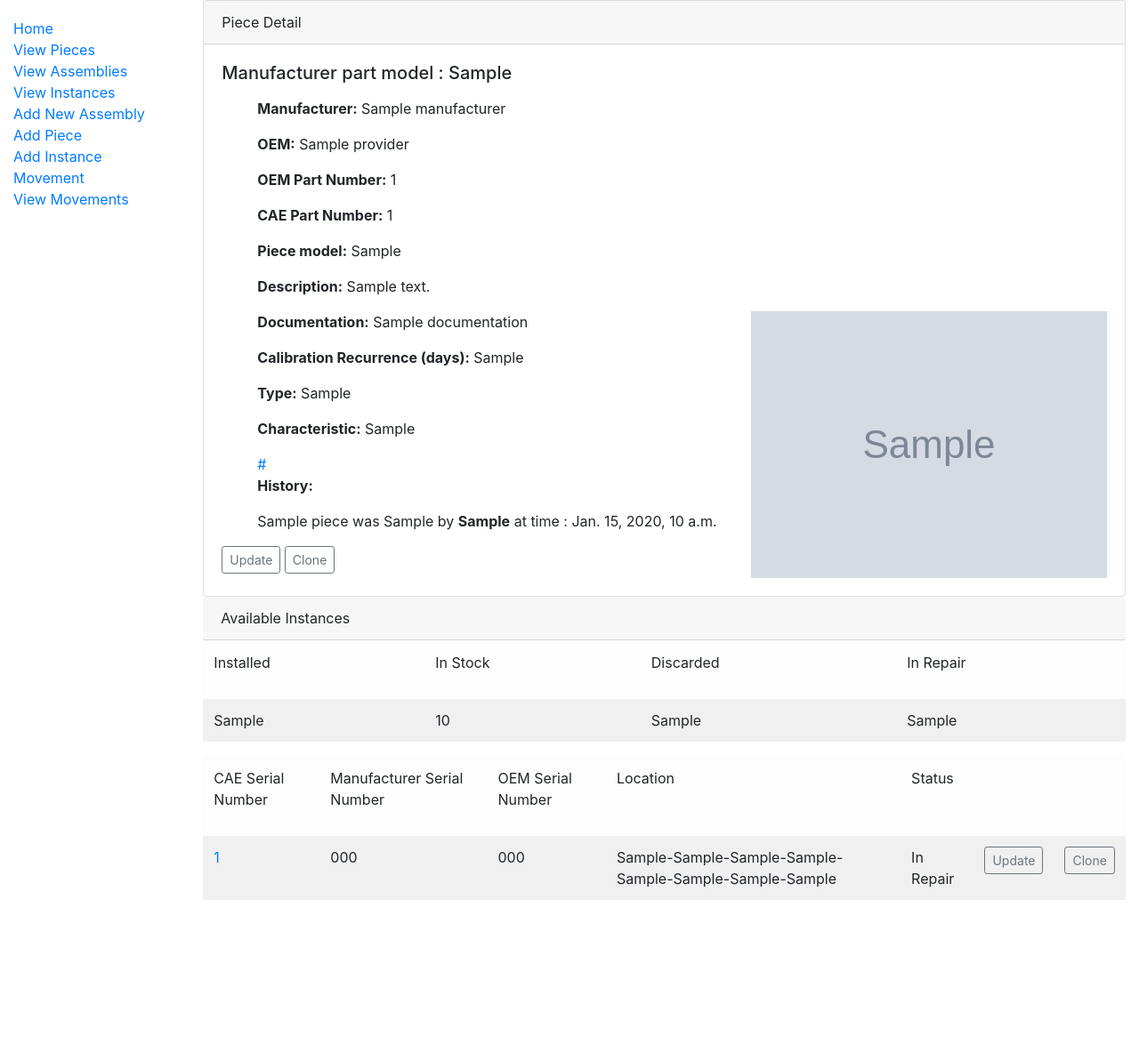
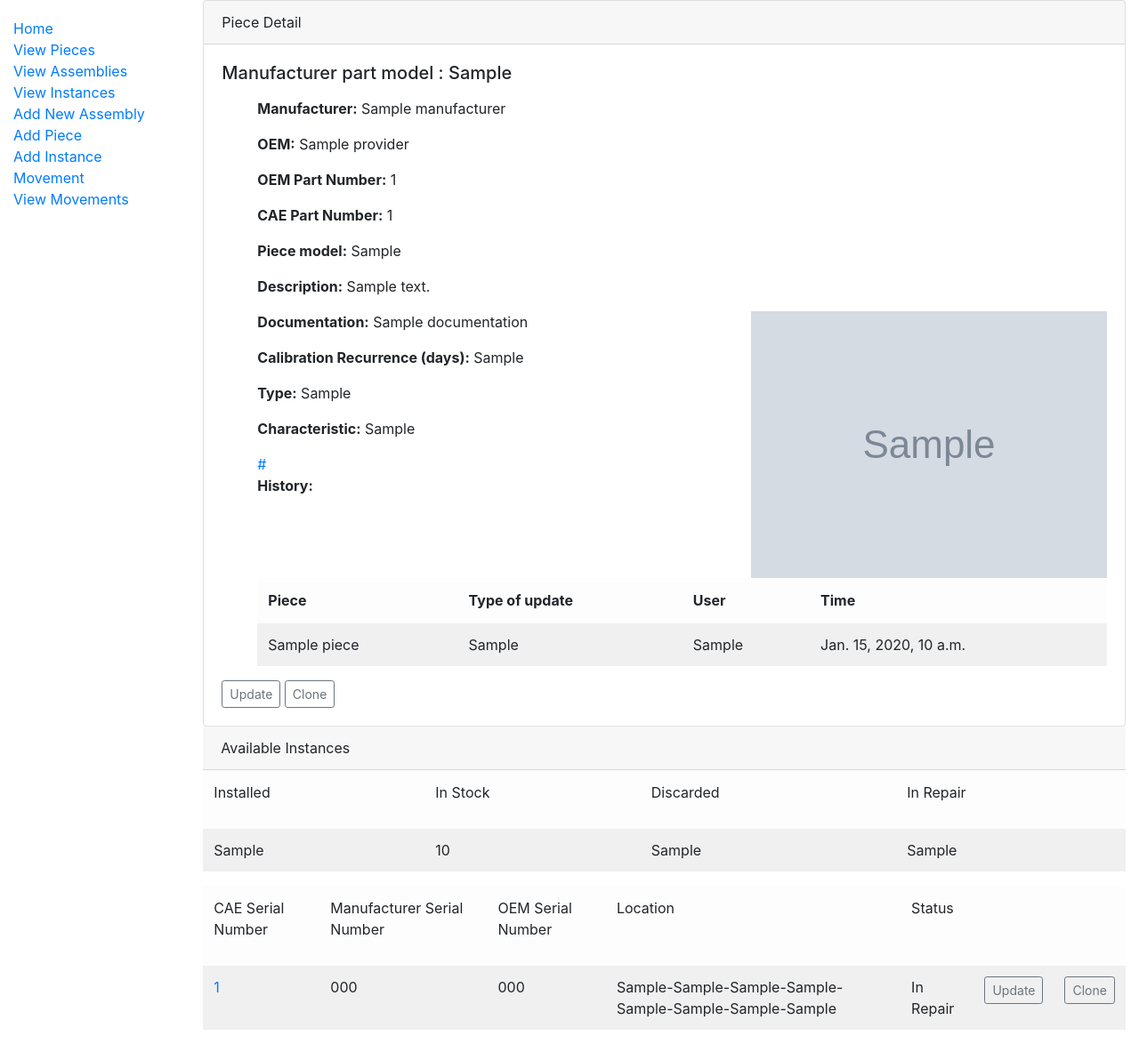
Before and after one commit to eRJe79/SIMS, a Django app: template SIMS/templates/inventory/piece_detail.html in a window 1280 px wide. Shown: the whole page at 89% size. Before the commit the page ends 1012 px from the top, so only its background shows below. Run offline with Django 3.2, Linux system fonts and the light colour scheme; the template is opened without the code that fills it: most values are stand-ins (such as "Sample title", 1, 10 or a date in 2020); grey boxes marked "Sample" are stand-in pictures.

Commit message:
Update history of Piece

```diff
--- a/SIMS/templates/inventory/piece_detail.html
+++ b/SIMS/templates/inventory/piece_detail.html
@@ -24,14 +24,24 @@
   <p><strong>Characteristic:</strong> {{ piece.item_characteristic }}</p>
   <a href="{{ piece.website }}">{{ piece.website }}</a>
   <p><strong>History:</strong></p>
-  {% for h in piece.history.all %}
-  	<p>
-	<td>{{ piece }} was </td>
-	<td>{{ h.get_history_type_display }} by </td>
-	<td><strong>{{ h.history_user }}</strong> at time : </td>
-	<td>{{ h.history_date }}</td>
-    </p>
-  {% endfor %}
+			<table class="table table-light table-striped">
+				<thead>
+    			<tr>
+				<th>Piece</th>
+    			<th>Type of update</th>
+				<th>User</th>
+				<th>Time</th>
+				</tr>
+			</thead>
+			{% for h in piece.get_history %}
+			<tr class="datarow">
+				<td>{{ piece }}</td>
+				<td>{{ h.get_history_type_display }}</td>
+				<td>{{ h.history_user }}</td>
+				<td>{{ h.history_date }}</td>
+			</tr>
+			{% endfor %}
+		</table>
 
 	</ul>
     </p>
```
Also changed, not shown: SIMS/inventory/models.py (+12 -0 lines).
